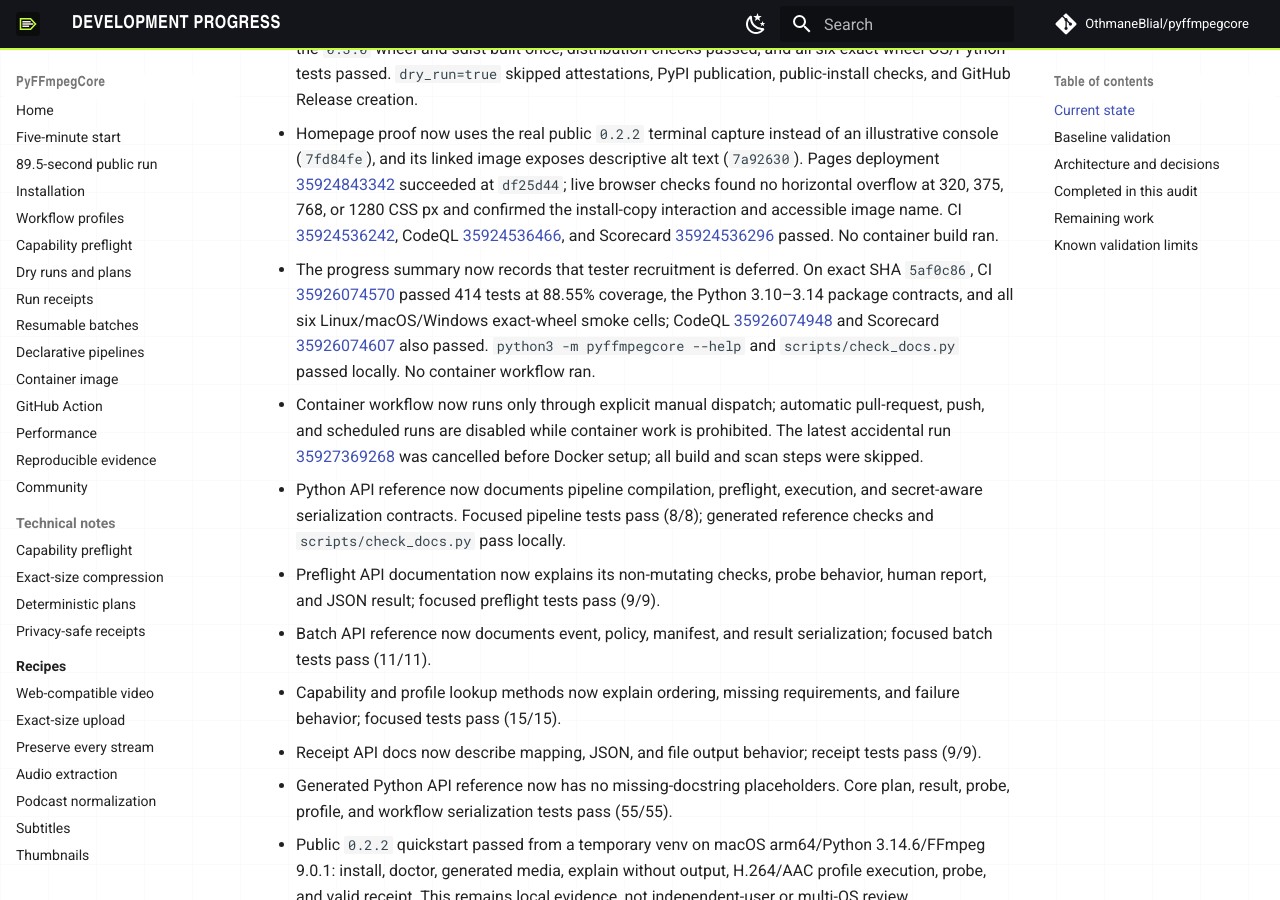
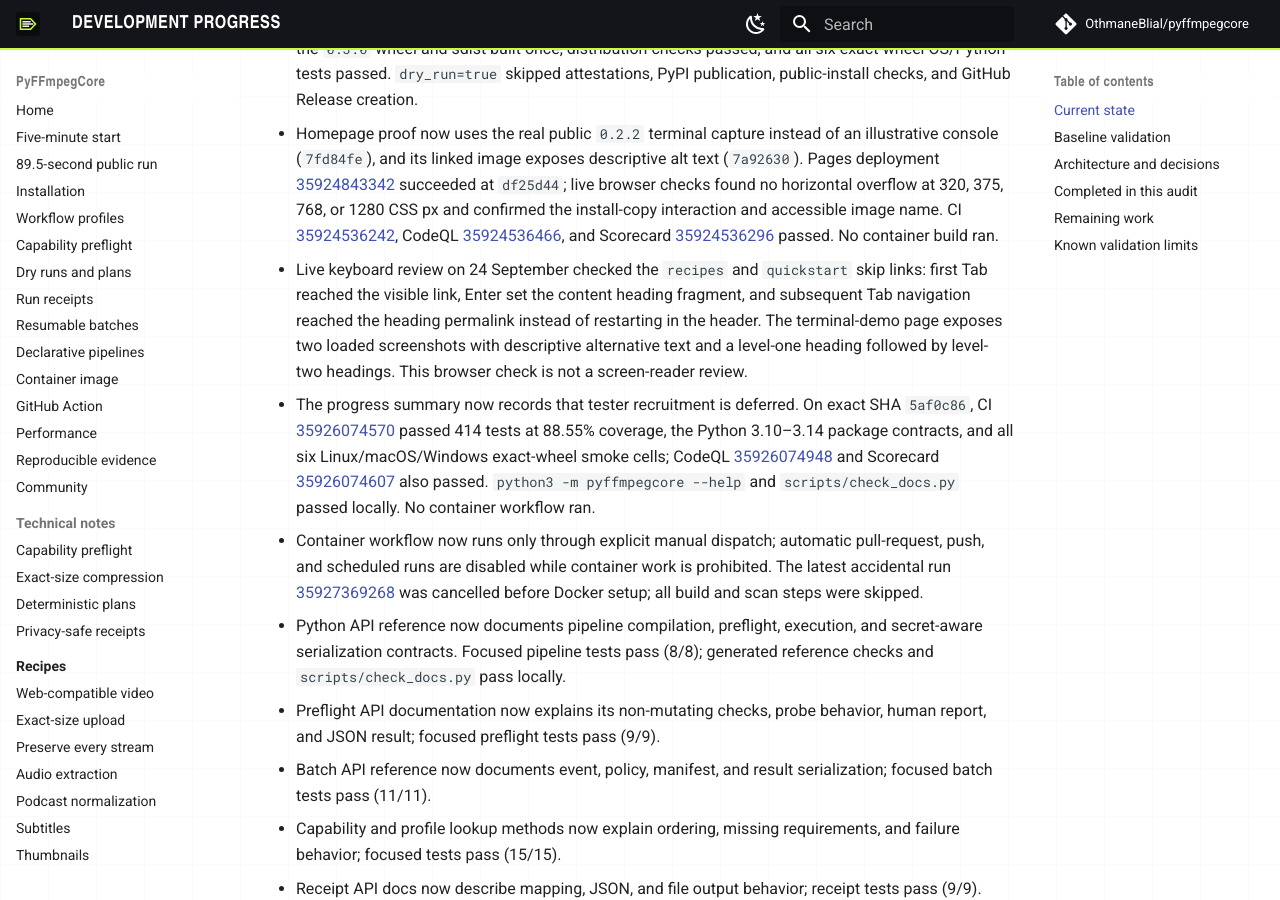
Before and after one commit to OthmaneBlial/pyffmpegcore, an MkDocs documentation site: the page built from docs/PROGRESS.md, in a window 1280 px wide and 900 px high, scrolled down 866 px. Built offline with MkDocs 1.6.1 and Material for MkDocs 9.7.7, drawn with Linux system fonts in a browser that asks for light colours; comment, search, counter and statistics services are not loaded.

Commit message:
docs: record live site keyboard review

```diff
--- a/docs/PROGRESS.md
+++ b/docs/PROGRESS.md
@@ -10,6 +10,7 @@ Updated: 2026-09-24
 - A `0.3.0` release candidate is being prepared: runtime version, per-version release-note template, and checklist target are set, but no tag or publication exists. README/install commands and compatibility snapshot remain pinned to the currently public `0.2.2` until the candidate evidence is complete and the release is authorized.
 - Release dry-run [35921444046](https://github.com/OthmaneBlial/pyffmpegcore/actions/runs/35921444046) passed on exact SHA `2d577f5ae9e83eb7343b618162a1b597adb005ce`: the `0.3.0` wheel and sdist built once, distribution checks passed, and all six exact-wheel OS/Python tests passed. `dry_run=true` skipped attestations, PyPI publication, public-install checks, and GitHub Release creation.
 - Homepage proof now uses the real public `0.2.2` terminal capture instead of an illustrative console (`7fd84fe`), and its linked image exposes descriptive alt text (`7a92630`). Pages deployment [35924843342](https://github.com/OthmaneBlial/OthmaneBlial.github.io/actions/runs/35924843342) succeeded at `df25d44`; live browser checks found no horizontal overflow at 320, 375, 768, or 1280 CSS px and confirmed the install-copy interaction and accessible image name. CI [35924536242](https://github.com/OthmaneBlial/pyffmpegcore/actions/runs/35924536242), CodeQL [35924536466](https://github.com/OthmaneBlial/pyffmpegcore/actions/runs/35924536466), and Scorecard [35924536296](https://github.com/OthmaneBlial/pyffmpegcore/actions/runs/35924536296) passed. No container build ran.
+- Live keyboard review on 24 September checked the `recipes` and `quickstart` skip links: first Tab reached the visible link, Enter set the content heading fragment, and subsequent Tab navigation reached the heading permalink instead of restarting in the header. The terminal-demo page exposes two loaded screenshots with descriptive alternative text and a level-one heading followed by level-two headings. This browser check is not a screen-reader review.
 - The progress summary now records that tester recruitment is deferred. On exact SHA `5af0c86`, CI [35926074570](https://github.com/OthmaneBlial/pyffmpegcore/actions/runs/35926074570) passed 414 tests at 88.55% coverage, the Python 3.10–3.14 package contracts, and all six Linux/macOS/Windows exact-wheel smoke cells; CodeQL [35926074948](https://github.com/OthmaneBlial/pyffmpegcore/actions/runs/35926074948) and Scorecard [35926074607](https://github.com/OthmaneBlial/pyffmpegcore/actions/runs/35926074607) also passed. `python3 -m pyffmpegcore --help` and `scripts/check_docs.py` passed locally. No container workflow ran.
 - Container workflow now runs only through explicit manual dispatch; automatic pull-request, push, and scheduled runs are disabled while container work is prohibited. The latest accidental run [35927369268](https://github.com/OthmaneBlial/pyffmpegcore/actions/runs/35927369268) was cancelled before Docker setup; all build and scan steps were skipped.
 - Python API reference now documents pipeline compilation, preflight, execution, and secret-aware serialization contracts. Focused pipeline tests pass (8/8); generated reference checks and `scripts/check_docs.py` pass locally.
```
Also changed, not shown: ROADMAP.md (+7 -1 lines).
